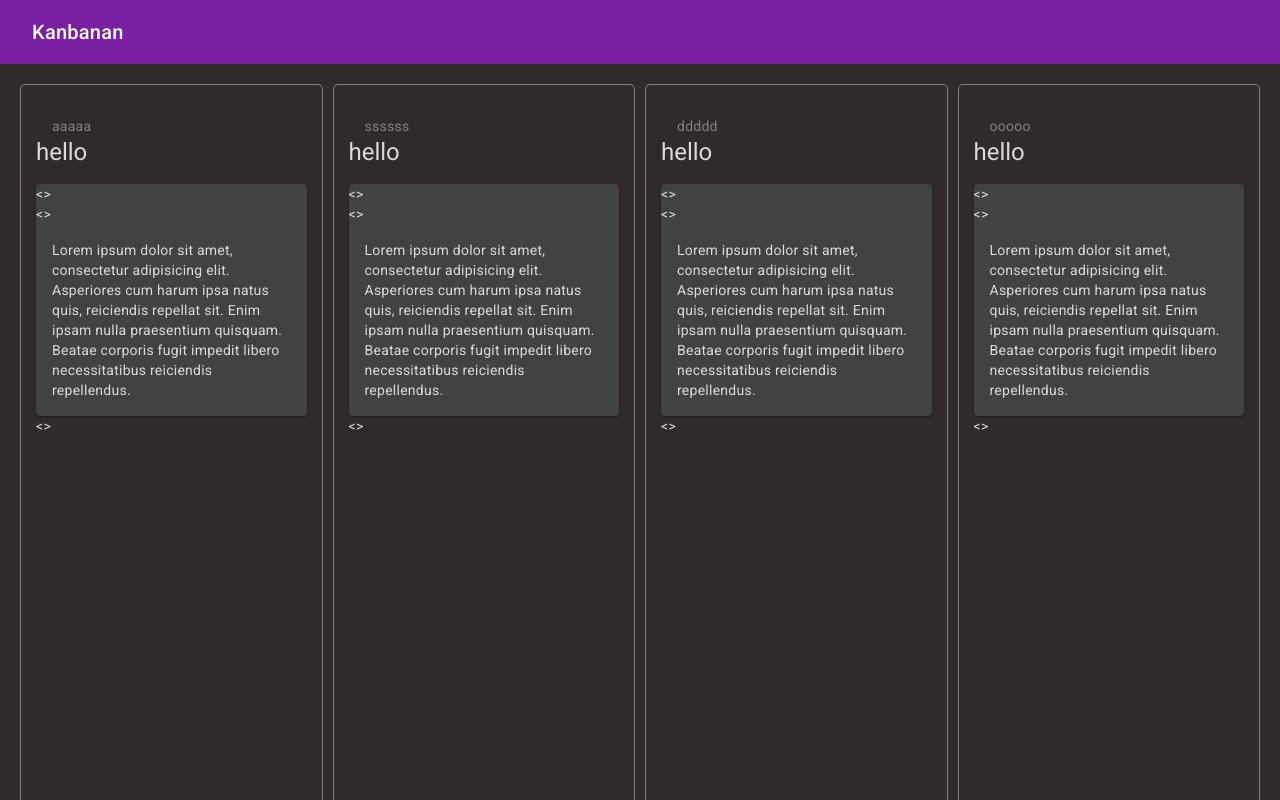
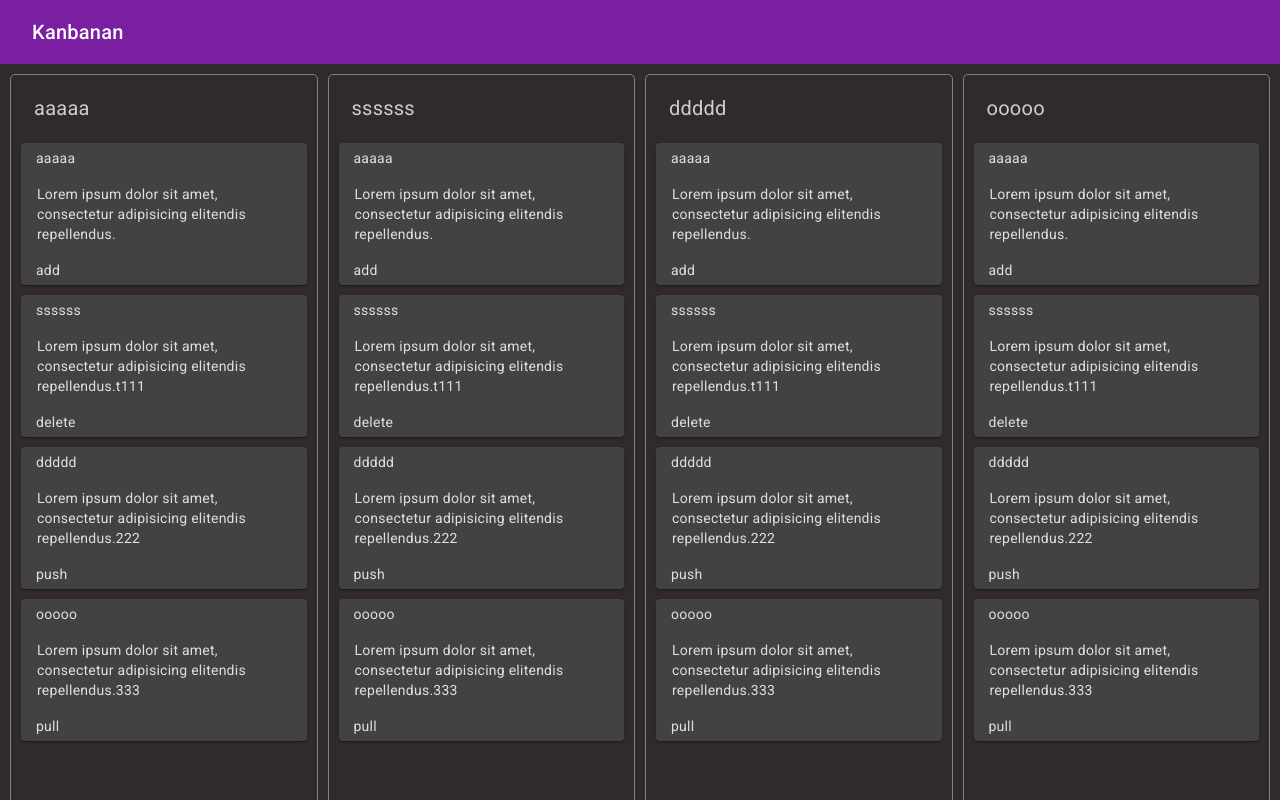
Before and after one commit to Evgenii2104/Kanbanan, an Angular app: page /system in a window 1280 px wide. Built offline with nearby package versions, Linux system fonts and the light colour scheme.

Commit message:
добавление списка задач

```diff
--- a/src/app/system/board/board-column/board.column.component.html
+++ b/src/app/system/board/board-column/board.column.component.html
@@ -5,7 +5,9 @@
     </mat-card-header>
   </div>
   <div class="content">
-    <kb-board-task></kb-board-task>
+    <kb-board-task
+      *ngFor="let task of tasks"
+      [task]="task"
+    ></kb-board-task>
     </div>
-
 </div>
--- a/src/app/system/board/board-column/board.column.component.scss
+++ b/src/app/system/board/board-column/board.column.component.scss
@@ -1,15 +1,17 @@
 .container{
   height: 100%;
-  padding: 15px;
+  padding: 5px;
   background-color: rgb(48, 42, 42);
   border-radius: 5px;
   border: 1px solid rgb(133, 127, 127);
 
 }
 .header{
-  color: rgb(133, 127, 127);
+  color: rgb(209, 203, 203);
   background-color: rgb(48, 42, 42);
+  padding: 2px 2px 20px 2px;
+  font-size: 20px
 }
 .content{
-  color: rgb(219, 217, 217);
+  color: rgb(224, 222, 222);
 }
--- a/src/app/system/board/board-column/board.column.component.ts
+++ b/src/app/system/board/board-column/board.column.component.ts
@@ -8,5 +8,12 @@ import {Component, Input} from "@angular/core";
 
 export class BoardColumnComponent {
   @Input() column: { title: string }
+  tasks: Array<{  title: string, description: string, status: string }> = [
+    {title: 'aaaaa', description: 'Lorem ipsum dolor sit amet, consectetur adipisicing elitendis repellendus.', status: 'add'},
+    {title: 'ssssss', description: 'Lorem ipsum dolor sit amet, consectetur adipisicing elitendis repellendus.t111', status: 'delete'},
+    {title: 'ddddd', description: 'Lorem ipsum dolor sit amet, consectetur adipisicing elitendis repellendus.222', status: 'push' },
+    {title: 'ooooo', description: 'Lorem ipsum dolor sit amet, consectetur adipisicing elitendis repellendus.333', status: 'pull'}
+  ]
+
 
 }
--- a/src/app/system/board/board-task/board.task.component.html
+++ b/src/app/system/board/board-task/board.task.component.html
@@ -1,17 +1,15 @@
-<div class="task">
-  <h1>hello</h1>
+<div class="task" >
   <div class="container">
     <mat-card>
-      <<!--<div class="title">{{task.title}}</div>-->>
+      <div class="title">{{task.title}}</div>
       <div class="description">
-        <<!--{{task.description}}-->>
         <mat-card-content>
           <p>
-            Lorem ipsum dolor sit amet, consectetur adipisicing elit. Asperiores cum harum ipsa natus quis, reiciendis repellat sit. Enim ipsam nulla praesentium quisquam. Beatae corporis fugit impedit libero necessitatibus reiciendis repellendus.
+            {{task.description}}
           </p>
         </mat-card-content>
       </div>
+      <div class="status">{{task.status}}</div>
     </mat-card>
-    <<!--<div class="status">{{task.status}}</div>-->>
   </div>
 </div>
--- a/src/app/system/board/board-task/board.task.component.scss
+++ b/src/app/system/board/board-task/board.task.component.scss
@@ -0,0 +1,9 @@
+.task{
+  padding: 5px;
+}
+.title{
+  padding: 5px 5px 0 15px;
+}
+.status{
+  padding: 0px 5px 5px 15px;
+}
--- a/src/app/system/board/board-task/board.task.component.ts
+++ b/src/app/system/board/board-task/board.task.component.ts
@@ -1,4 +1,4 @@
-import {Component} from "@angular/core";
+import {Component, Input} from "@angular/core";
 
 
 @Component({
@@ -8,5 +8,9 @@ import {Component} from "@angular/core";
 })
 
 export class BoardTaskComponent {
+  @Input() task: { title: string; description: string; status: string }
+  constructor() {
+  }
+
 
 }
--- a/src/app/system/board/board.component.scss
+++ b/src/app/system/board/board.component.scss
@@ -4,7 +4,7 @@
   flex-direction: row;
   justify-content: space-around;
   background-color: rgb(48, 42, 42);
-  padding: 15px;
+  padding: 5px;
   height: 100%;
 }
 .content{
```
